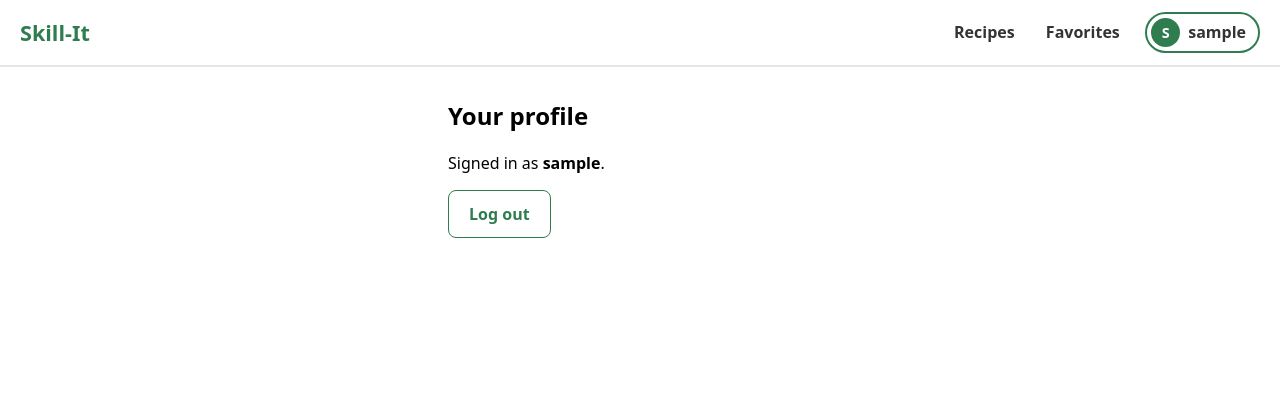
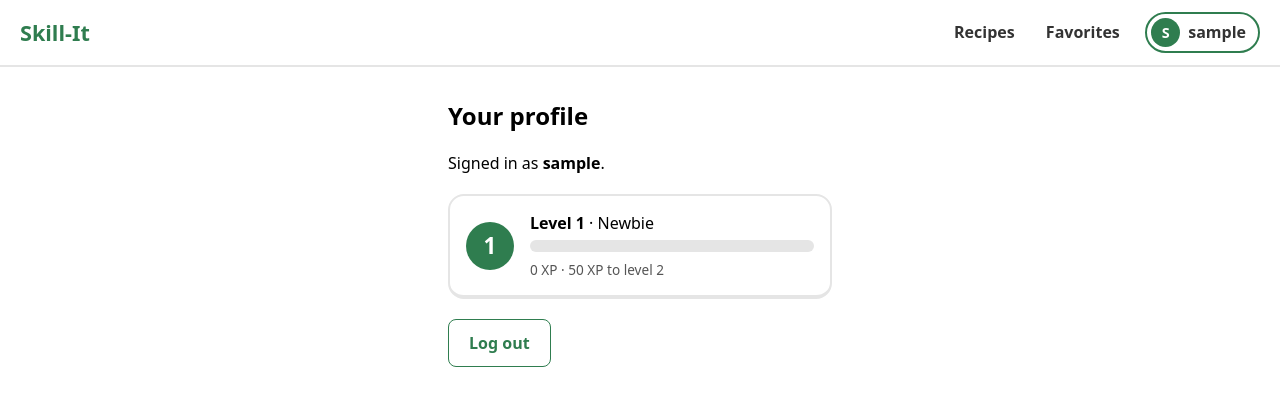
Before and after one commit to Nemo-22-UF/CEN3031-Project, a Flask app: page /profile in a window 1280 px wide. Shown: the top 406 px of the page. Run offline with Flask 3, Linux system fonts and the light colour scheme; the visitor is signed in with stand-in values (Sample User, id 1); data that the repository does not hold is empty; some libraries are stand-ins or nearby versions.

Commit message:
feat: show level, XP and streak on the profile

```diff
--- a/app/auth.py
+++ b/app/auth.py
@@ -10,6 +10,7 @@ from sqlalchemy import func
 
 from app import db, limiter, login_manager
 from app.models import User
+from app.levels import level_info
 
 auth = Blueprint("auth", __name__)
 
@@ -137,7 +138,7 @@ def logout():
 @auth.route("/profile")
 @login_required
 def profile():
-    return render_template("profile.html")
+    return render_template("profile.html", level=level_info(current_user.id))
 
 
 @auth.route("/admin")
--- a/app/static/style.css
+++ b/app/static/style.css
@@ -525,3 +525,64 @@ button.button{
         margin: 1rem 0;
     }
 }
+.level-card{
+    display: flex;
+    align-items: center;
+    gap: 1rem;
+    margin: 1.25rem 0;
+    padding: 1rem;
+    border: 2px solid #e5e5e5;
+    border-bottom-width: 4px;
+    border-radius: 1rem;
+}
+.level-badge{
+    flex: none;
+    display: inline-flex;
+    align-items: center;
+    justify-content: center;
+    width: 3rem;
+    height: 3rem;
+    border-radius: 999px;
+    background: #2f7d4f;
+    color: #fff;
+    font-size: 1.4rem;
+    font-weight: 700;
+}
+.level-body{
+    flex: 1;
+    min-width: 0;
+}
+.level-title,
+.level-next{
+    margin: 0;
+}
+.level-next{
+    font-size: 0.85rem;
+    color: #555;
+}
+.level-bar{
+    width: 100%;
+    height: 0.75rem;
+    margin: 0.4rem 0;
+    border: none;
+    border-radius: 999px;
+    background: #e5e5e5;
+    overflow: hidden;
+    appearance: none;
+}
+.level-bar::-webkit-progress-bar{
+    background: #e5e5e5;
+}
+.level-bar::-webkit-progress-value{
+    background: #e0a800;
+    border-radius: 999px;
+}
+.level-bar::-moz-progress-bar{
+    background: #e0a800;
+    border-radius: 999px;
+}
+.level-streak{
+    flex: none;
+    font-weight: 600;
+    white-space: nowrap;
+}
--- a/app/templates/profile.html
+++ b/app/templates/profile.html
@@ -7,6 +7,18 @@
     <h1>Your profile</h1>
     <p>Signed in as <strong>{{ current_user.username }}</strong>{% if current_user.is_admin %} (admin){% endif %}.</p>
 
+    <div class="level-card">
+        <div class="level-badge">{{ level.level }}</div>
+        <div class="level-body">
+            <p class="level-title"><strong>Level {{ level.level }}</strong> · {{ level.title }}</p>
+            <progress class="level-bar" value="{{ level.progress }}" max="100"></progress>
+            <p class="level-next">{{ level.xp }} XP · {{ level.xp_to_next }} XP to level {{ level.level + 1 }}</p>
+        </div>
+        {% if level.streak %}
+        <div class="level-streak">🔥 {{ level.streak }} day{{ "s" if level.streak != 1 }}</div>
+        {% endif %}
+    </div>
+
     <form method="post" action="{{ url_for('auth.logout') }}">
         <input type="hidden" name="csrf_token" value="{{ csrf_token() }}">
         <button class="button button-secondary" type="submit">Log out</button>
```
